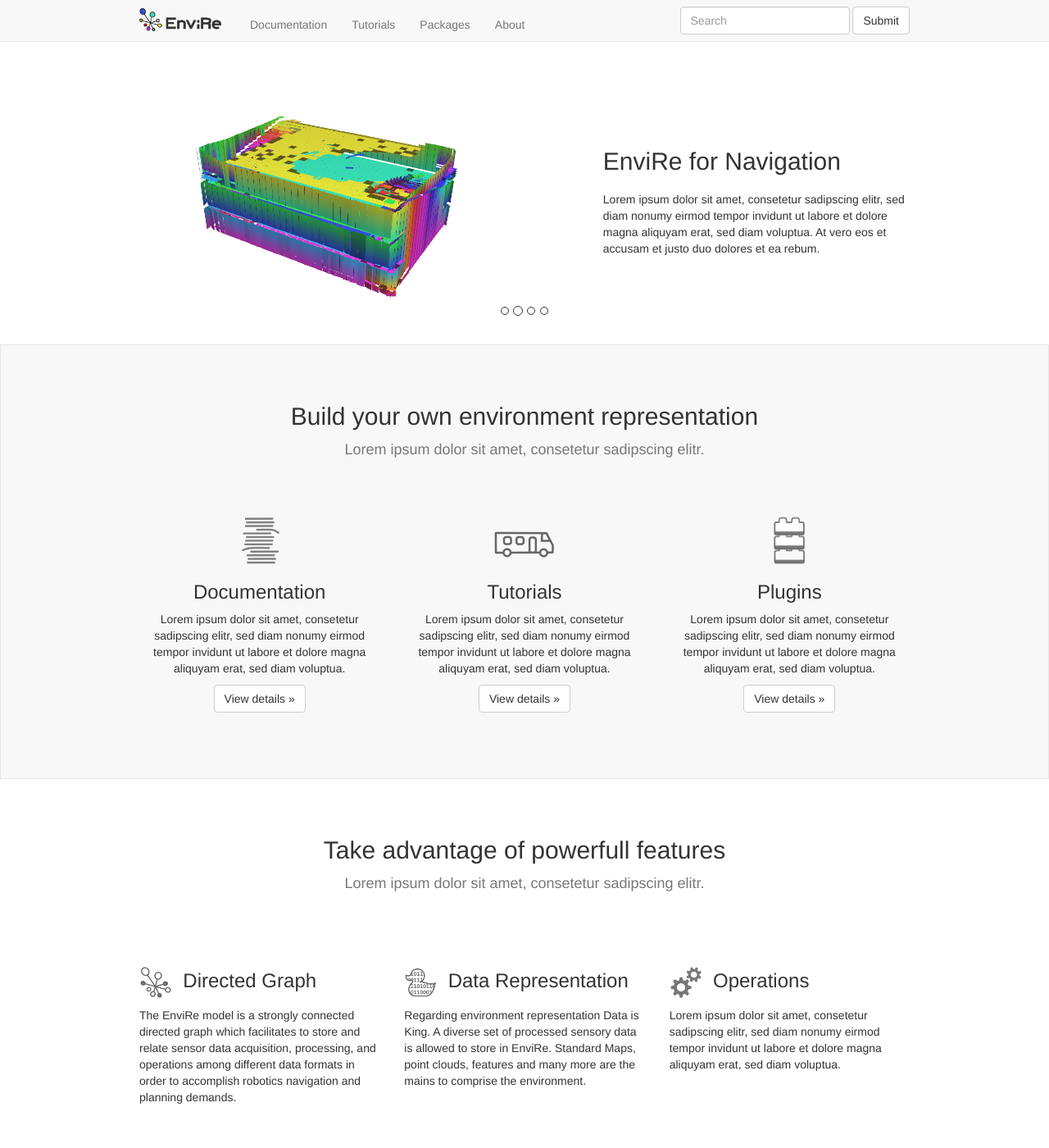
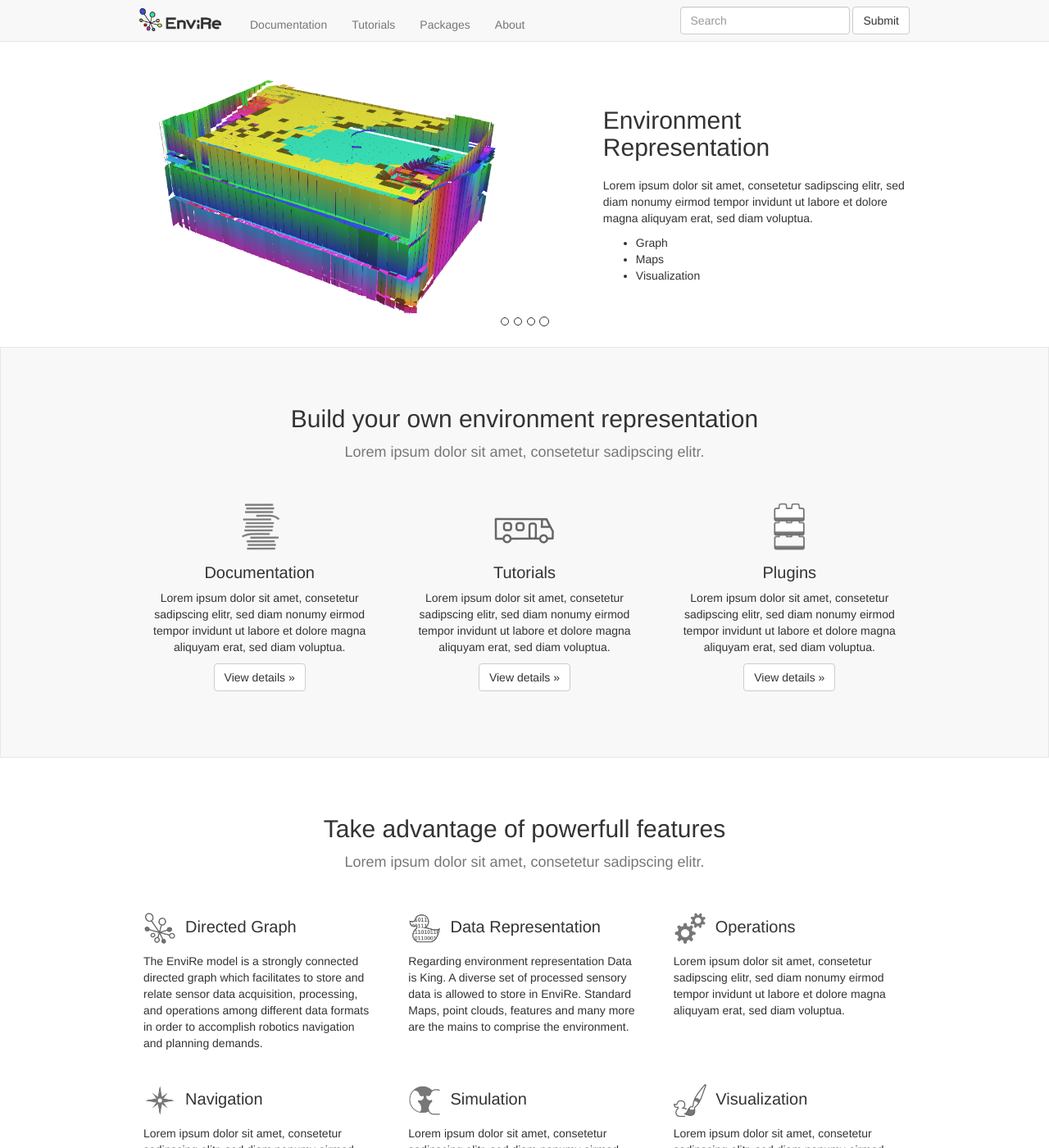
Before and after one commit to envire/envire.github.io, a Jekyll site: the page built from index.html, in a window 1280 px wide and 1400 px high. Shown: the whole window at 82% size. Built offline with Jekyll 4.4.1, drawn with Linux system fonts in a browser that asks for light colours; nearby versions of some CDN libraries.

Commit message:
correct slider

```diff
--- a/_layouts/home.html
+++ b/_layouts/home.html
@@ -39,57 +39,7 @@
                     </div>
                 </div>
             </div>
-            <div class="item">
-                <div class="carousel-caption">
-                    <div class="container">
-                        <div class="row">
-                            <div class="col-md-6">
-                                <img data-holder-rendered="true" src="images/slider/garage-white.png" alt="Slider 2 MLS Map">
-                            </div>
-                            <div class="col-md-1">
-                            </div>
-                            <div class="col-md-5">
-                                <h2>EnviRe for Navigation</h2>
-                                <p>Lorem ipsum dolor sit amet, consetetur sadipscing elitr, sed diam nonumy eirmod tempor invidunt ut labore et dolore magna aliquyam erat, sed diam voluptua. At vero eos et accusam et justo duo dolores et ea rebum.</p>
-                            </div>
-                        </div>
-                    </div>
-                </div>
-            </div>
-            <div class="item">
-                <div class="carousel-caption">
-                    <div class="container">
-                        <div class="row">
-                            <div class="col-md-6">
-                                <img data-holder-rendered="true" src="images/slider/garage-white.png" alt="Slider 3 MLS Map">
-                            </div>
-                            <div class="col-md-1">
-                            </div>
-                            <div class="col-md-5">
-                                <h2>EnviRe for Mapping</h2>
-                                <p>Lorem ipsum dolor sit amet, consetetur sadipscing elitr, sed diam nonumy eirmod tempor invidunt ut labore et dolore magna aliquyam erat, sed diam voluptua. At vero eos et accusam et justo duo dolores et ea rebum.</p>
-                            </div>
-                        </div>
-                    </div>
-                </div>
-            </div>
-            <div class="item">
-                <div class="carousel-caption">
-                    <div class="container">
-                        <div class="row">
-                            <div class="col-md-6">
-                                <img data-holder-rendered="true" src="images/slider/garage-white.png" alt="Slider 3 MLS Map">
-                            </div>
-                            <div class="col-md-1">
-                            </div>
-                            <div class="col-md-5">
-                                <h2>Envire for Simulation</h2>
-                                <p>Lorem ipsum dolor sit amet, consetetur sadipscing elitr, sed diam nonumy eirmod tempor invidunt ut labore et dolore magna aliquyam erat, sed diam voluptua. At vero eos et accusam et justo duo dolores et ea rebum.</p>
-                            </div>
-                        </div>
-                    </div>
-                </div>
-            </div>
+
         </div>
     </div>
     <div class="block_container gray">
--- a/css/envire.css
+++ b/css/envire.css
@@ -1,5 +1,5 @@
 body {
-    padding-top: 70px;
+    padding-top: 70px; /* the height (50px) and margin-bottom (20px) of nav bar */
 }
 
 .container {
@@ -8,27 +8,15 @@
   padding-left: 15px;
   padding-right: 15px;
 }
-@media (min-width: 768px) {
-  .container {
-    width: 750px;
-  }
-}
-@media (min-width: 992px) {
-  .container {
-    width: 770px;
-  }
-}
-@media (min-width: 1200px) {
-  .container {
-    width: 970px;
-  }
+
+@media (min-width: 1200px)
+{
+    .container {
+        width: 970px;
+    }
 }
 
-.page-header
-{
-    margin-top: 0px;
-}
-
+/* NAV BAR */
 .navbar-brand > img {
   display: block;
   float: left;
@@ -36,60 +24,18 @@
   margin-right: 5px;
 }
 
-.navbar-brand
+.nav > li > a
 {
-    font-weight: 600;
-    letter-spacing: 1px;
-    font-size: 22px;
+    padding-top: 20px;
+    padding-bottom: 10px;
 }
 
 /* CUSTOMIZE THE CAROUSEL
 -------------------------------------------------- */
 
-.carousel-caption
-{
-    color: #333333;
-    text-shadow: none;
-    text-align: left;
-    padding-bottom: 50px;
-    padding-top: 50px;
-    right: 0px;
-    left: 0px;
-}
-
-.carousel-indicators li
-{
-    border: 1px solid #333333;
-    background-color: rgba(125, 125, 125, 0);
-}
-
-.carousel-caption img
-{
-    max-width: 450px;
-    max-height: 350px;
-    display: block;
-    margin-left: auto;
-    margin-right: auto;
-}
-
-@media (min-width: 992px) {
-    .carousel-caption img
-    {
-        max-width: 350px;
-        max-height: 250px;
-    }
-}
-
-
 /* Carousel base class */
 .carousel {
   margin-bottom: 0px;
-}
-/* Since positioning the image, we need to help out the caption */
-.carousel-caption {
-  z-index: 10;
-  top: 0px;
-  position:relative;
 }
 
 /* Declare heights because of positioning of img element */
@@ -102,56 +48,105 @@
     display: block;
 }
 
-/* CUSTOMIZE THE SIDEBAR NAV
--------------------------------------------------- */
-
-.nav-sidebar ul
+.carousel-indicators
 {
-    list-style: none;
-    padding: 0;
-    margin: 0;
-    font-size: 13px;
-    line-height: 18px;
+    margin-bottom: 0px;
 }
 
-.nav-sidebar a
+.carousel-indicators li
 {
-    color: #555;
+    border: 1px solid #333333;
+    background-color: rgba(125, 125, 125, 0);
 }
 
-.nav-sidebar a:hover
+/* Since positioning the image, we need to help out the caption */
+.carousel-caption
 {
-    color: #23527c;
+    color: #333333;
+    text-shadow: none;
+    text-align: left;
+    padding-top: 0px;
+    padding-bottom: 20px;
+    right: 0px;
+    left: 0px;
+    z-index: 10;
+    top: 0px;
+    position:relative;
 }
 
-.nav-sidebar ul ul li
+.carousel-caption .container
 {
-    padding-left: 10px;
+    padding-bottom: 10px;
 }
 
-.nav-sidebar > ul > li.active > a
+.carousel-caption img
 {
-    color: #563d7c;
-    text-decoration: underline;
+    display: block;
+    margin-left: auto;
+    margin-right: auto;
 }
 
-.nav-sidebar ul li.active > a
-{
-    color: #563d7c;
-    text-decoration: underline;
+@media (max-width: 360px) {
+    .carousel-caption img
+    {
+        max-width: 250px;
+        max-height: 180px;
+    }
 }
 
-.container p img
+@media (min-width: 360px) {
+    .carousel-caption img
+    {
+        max-width: 350px;
+        max-height: 250px;
+    }
+}
+
+@media (min-width: 460px) {
+    .carousel-caption img
+    {
+        max-width: 450px;
+        max-height: 325px;
+    }
+}
+
+.carousel-caption h2
 {
-    display: block;
-    margin: 0 auto;
+    margin-top: 60px;
+    margin-bottom: 20px;
 }
+
+@media (max-width: 990px) {
+     .carousel-caption h2
+    {
+        margin-top: 20px;
+        margin-bottom: 10px;
+    }
+}
+
+/* HOME PAGE*/
 
 .block_container
 {
     padding-top: 70px;
-    padding-bottom: 70px;
+    padding-bottom: 40px;
+}
 
+.block_container .row .col-md-4
+{
+    margin-bottom: 30px;
+}
+
+.block_container .row .col-md-4
+{
+    padding-left: 20px;
+    padding-right: 20px;
+}
+
+.block_container h3
+{
+    font-size: 20px;
+    margin-top: 0px;
 }
 
 div.gray
@@ -160,8 +155,9 @@
     border: 1px solid #e7e7e7;
 }
 
-div.gray .row {
-    margin-bottom: 0px;
+.home_header
+{
+    margin-bottom: 50px;
 }
 
 .home_header h2
@@ -177,59 +173,14 @@
     color: #777;
 }
 
-.home_header
-{
-    margin-bottom: 70px;
-}
-
-body {
-  /* Margin bottom by footer height */
-  margin-bottom: 60px;
-}
-
-.footer {
-  position: absolute;
-  bottom: 0;
-  width: 100%;
-  /* Set the fixed height of the footer here */
-  height: 60px;
-  background-color: #f5f5f5;
-  border: 1px solid #e7e7e7;
-  padding-top: 15px;
-  padding-bottom: 15px;
-  clear: both;
-}
-
-.footer > .container {
-  padding-right: 15px;
-  padding-left: 15px;
-}
-
 .middle img
 {
     display: block;
     margin: 0 auto;
+    margin-bottom: 15px;
 }
 
 .middle p, .middle h3
 {
     text-align: center;
 }
-
-.block_container .row
-{
-    margin-bottom: 30px;
-}
-
-
-.carousel-caption .row h2
-{
-    margin-top: 60px;
-    margin-bottom: 20px;
-}
-
-.nav > li > a
-{
-    padding-top: 20px;
-    padding-bottom: 10px;
-}
```
Also changed, not shown: css/bootstrap.css.
